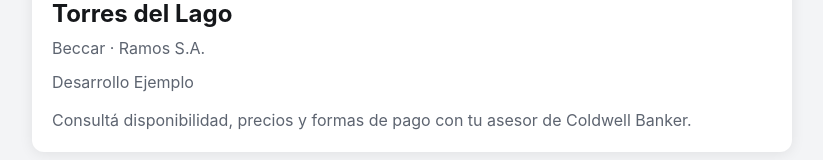
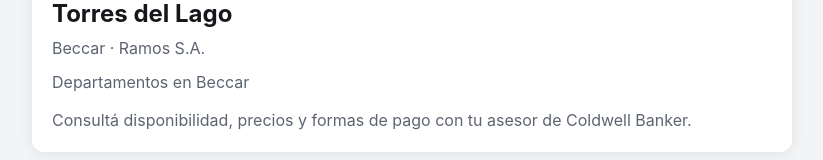
Before and after one commit to pturdera/gestor-desarrollos, a plain HTML site: page docs/p/927676c4-adf0-49d9-a8b0-1bc4f8100ec4/index.html in a window 1280 px wide. Shown: the part 614-774 px from the top of the page, without its empty margins (228-1051 px from the left). Drawn offline with Linux system fonts and the light colour scheme.

Commit message:
Páginas de vista previa de proyectos

```diff
--- a/docs/p/927676c4-adf0-49d9-a8b0-1bc4f8100ec4/index.html
+++ b/docs/p/927676c4-adf0-49d9-a8b0-1bc4f8100ec4/index.html
@@ -2,11 +2,11 @@
 <html lang="es"><head><meta charset="utf-8">
 <meta name="viewport" content="width=device-width, initial-scale=1">
 <title>Torres del Lago · Coldwell Banker</title>
-<meta name="description" content="Desarrollo Ejemplo">
+<meta name="description" content="Departamentos en Beccar">
 <meta property="og:type" content="website">
 <meta property="og:site_name" content="Coldwell Banker">
 <meta property="og:title" content="Torres del Lago · Beccar · Ramos S.A.">
-<meta property="og:description" content="Desarrollo Ejemplo">
+<meta property="og:description" content="Departamentos en Beccar">
 <meta property="og:url" content="https://pturdera.github.io/gestor-desarrollos/p/927676c4-adf0-49d9-a8b0-1bc4f8100ec4/">
 <meta property="og:image" content="https://tfnaacvzjtamjgkzofeh.supabase.co/storage/v1/object/public/publico/proyectos/927676c4-adf0-49d9-a8b0-1bc4f8100ec4.jpg">
 <meta property="og:image:secure_url" content="https://tfnaacvzjtamjgkzofeh.supabase.co/storage/v1/object/public/publico/proyectos/927676c4-adf0-49d9-a8b0-1bc4f8100ec4.jpg">
@@ -25,5 +25,5 @@ img{display:block;width:100%;height:auto;background:#15171a}
 .txt{padding:16px 20px 20px} h1{font-size:24px;margin:0 0 4px} p{margin:0;color:var(--muted)}
 </style></head>
 <body><main><div class="card"><img src="https://tfnaacvzjtamjgkzofeh.supabase.co/storage/v1/object/public/publico/proyectos/927676c4-adf0-49d9-a8b0-1bc4f8100ec4.jpg" alt="Torres del Lago" width="1200" height="630">
-<div class="txt"><h1>Torres del Lago</h1><p>Beccar · Ramos S.A.</p><p style="margin-top:10px">Desarrollo Ejemplo</p>
+<div class="txt"><h1>Torres del Lago</h1><p>Beccar · Ramos S.A.</p><p style="margin-top:10px">Departamentos en Beccar</p>
 <p style="margin-top:14px">Consultá disponibilidad, precios y formas de pago con tu asesor de Coldwell Banker.</p></div></div></main></body></html>
```
